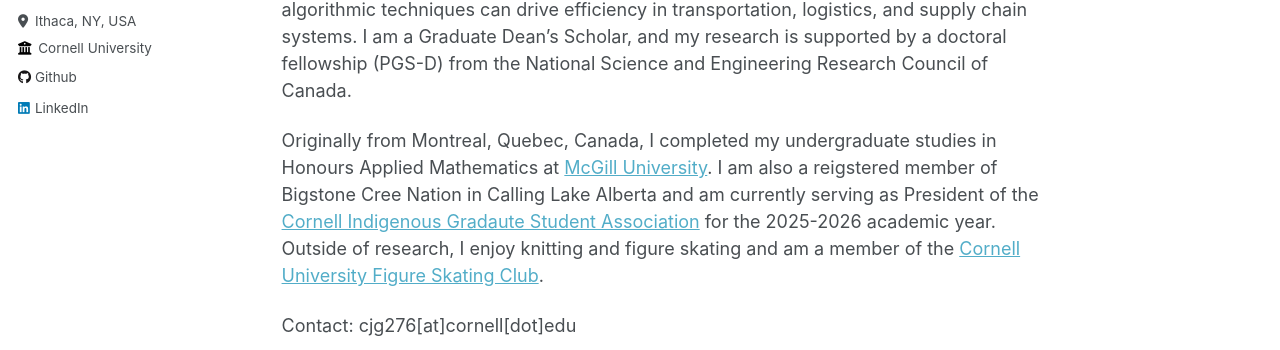
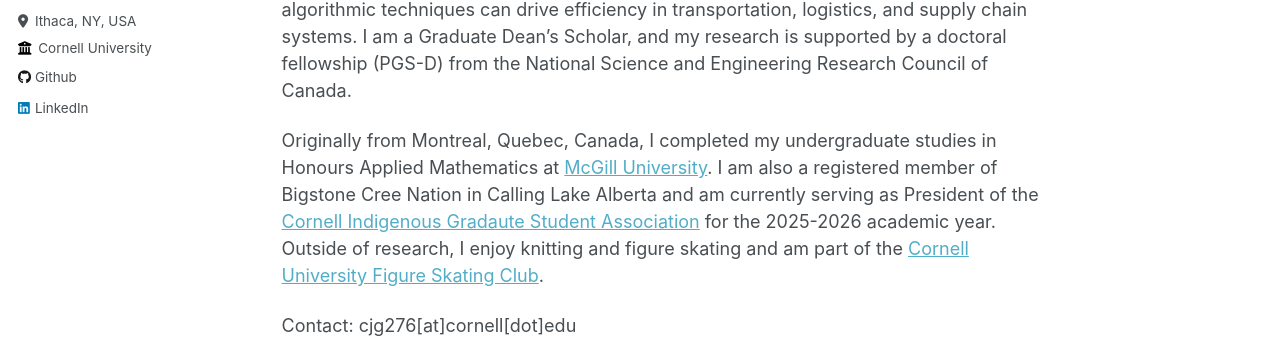
Before and after one commit to celestejasmine/celestejasmine.github.io, a Jekyll site: the page built from _pages/about.md, in a window 1280 px wide and 1301 px high. Shown: the part 372-722 px from the top of the window. Built offline with Jekyll 4.4.1, drawn with Linux system fonts in a browser that asks for light colours.

Commit message:
Fix spelling and update club membership details
Corrected spelling of 'registered' and updated club membership description.

```diff
--- a/_pages/about.md
+++ b/_pages/about.md
@@ -11,7 +11,7 @@ I am a PhD student in [Operations Research and Information Engineering (ORIE)](h
 
 My work combines theory and application, bridging research and real-world decision-making. I’m particularly interested in how mathematical modelling, optimization, and algorithmic techniques can drive efficiency in transportation, logistics, and supply chain systems. I am a Graduate Dean's Scholar, and my research is supported by a doctoral fellowship (PGS-D) from the National Science and Engineering Research Council of Canada.
 
-Originally from Montreal, Quebec, Canada, I completed my undergraduate studies in Honours Applied Mathematics at [McGill University](https://www.mcgill.ca/mathstat/). I am also a reigstered member of Bigstone Cree Nation in Calling Lake Alberta and am currently serving as President of the [Cornell Indigenous Gradaute Student Association](https://cornell.campusgroups.com/igsa/home/) for the 2025-2026 academic year.  Outside of research, I enjoy knitting and figure skating and am a member of the [Cornell University Figure Skating Club](https://www.cornellskating.com/).
+Originally from Montreal, Quebec, Canada, I completed my undergraduate studies in Honours Applied Mathematics at [McGill University](https://www.mcgill.ca/mathstat/). I am also a registered member of Bigstone Cree Nation in Calling Lake Alberta and am currently serving as President of the [Cornell Indigenous Gradaute Student Association](https://cornell.campusgroups.com/igsa/home/) for the 2025-2026 academic year.  Outside of research, I enjoy knitting and figure skating and am part of the [Cornell University Figure Skating Club](https://www.cornellskating.com/).
 
 Contact: cjg276[at]cornell[dot]edu
 
```
